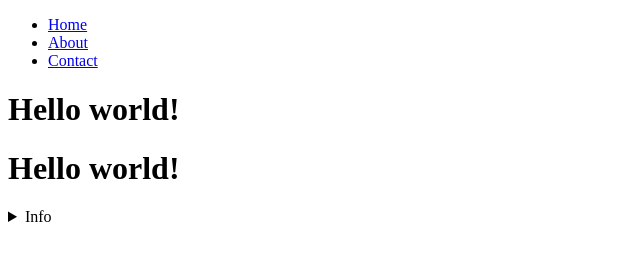
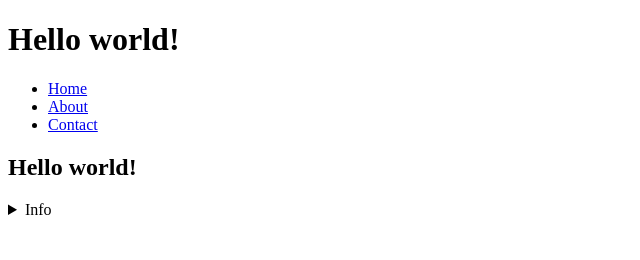
Before and after one commit to DavidNIngebrethsen/netlify-draft, a plain HTML site: page index.html in a window 1280 px wide. Shown: the whole page, without its empty margins (0-640 px from the left). Drawn offline with Linux system fonts and the light colour scheme.

Commit message:
Rearrange

```diff
--- a/index.html
+++ b/index.html
@@ -8,6 +8,7 @@
 </head>
 <body>
     <header>
+        <h1>Hello world!</h1>
         <nav>
             <ul>
                 <li><a href="#">Home</a></li>
@@ -15,13 +16,13 @@
                 <li><a href="#">Contact</a></li>
             </ul>
         </nav>
-        <h1>Hello world!</h1>
     </header>
-    <h1>Hello world!</h1>
-
-    <details>
-        <summary>Info</summary>
-        A greetings to a shared place of existence and living.
-    </details>
+    <main>
+        <h2>Hello world!</h2>
+        <details>
+            <summary>Info</summary>
+            A greetings to a shared place of existence and living.
+        </details>
+    </main>
 </body>
 </html>
```
